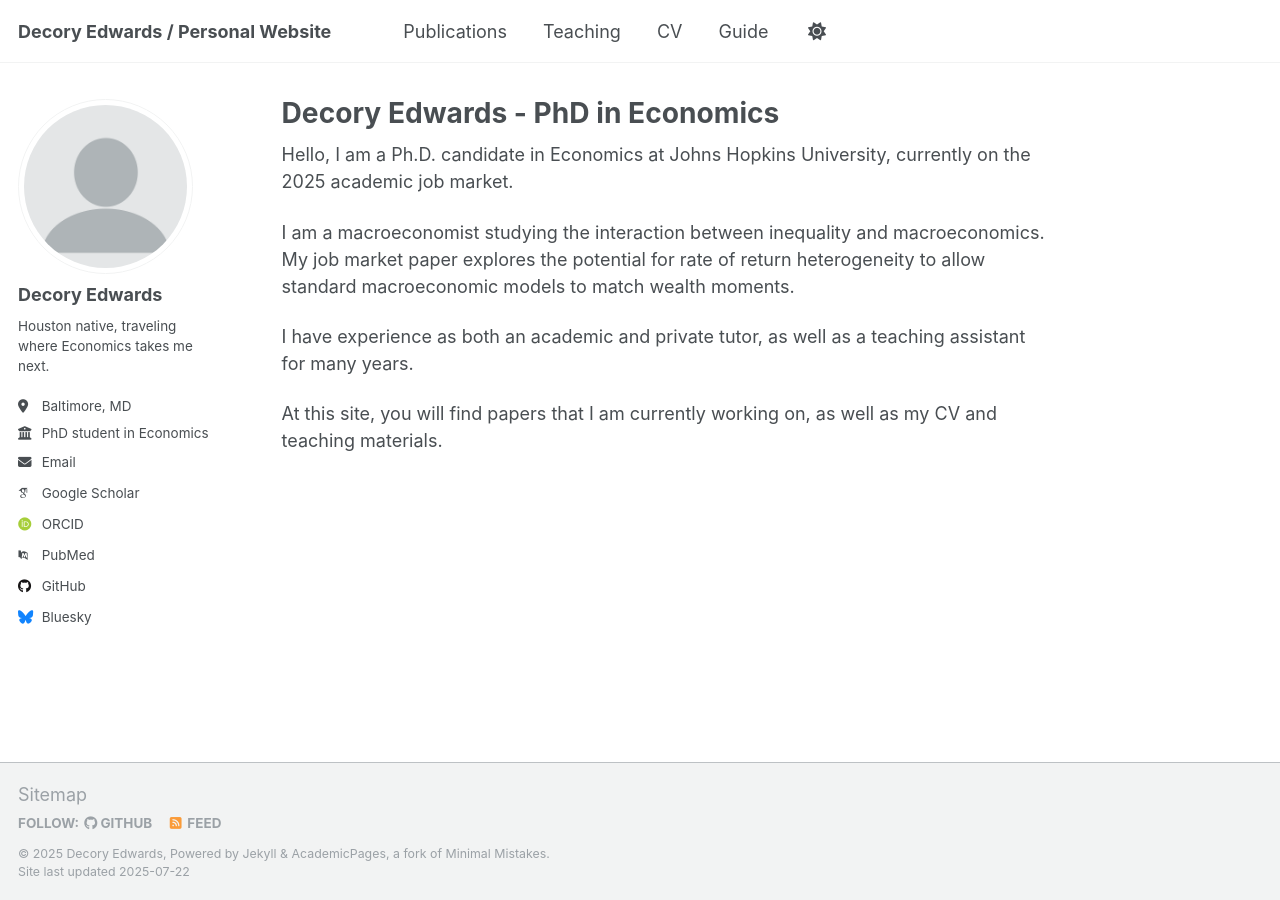
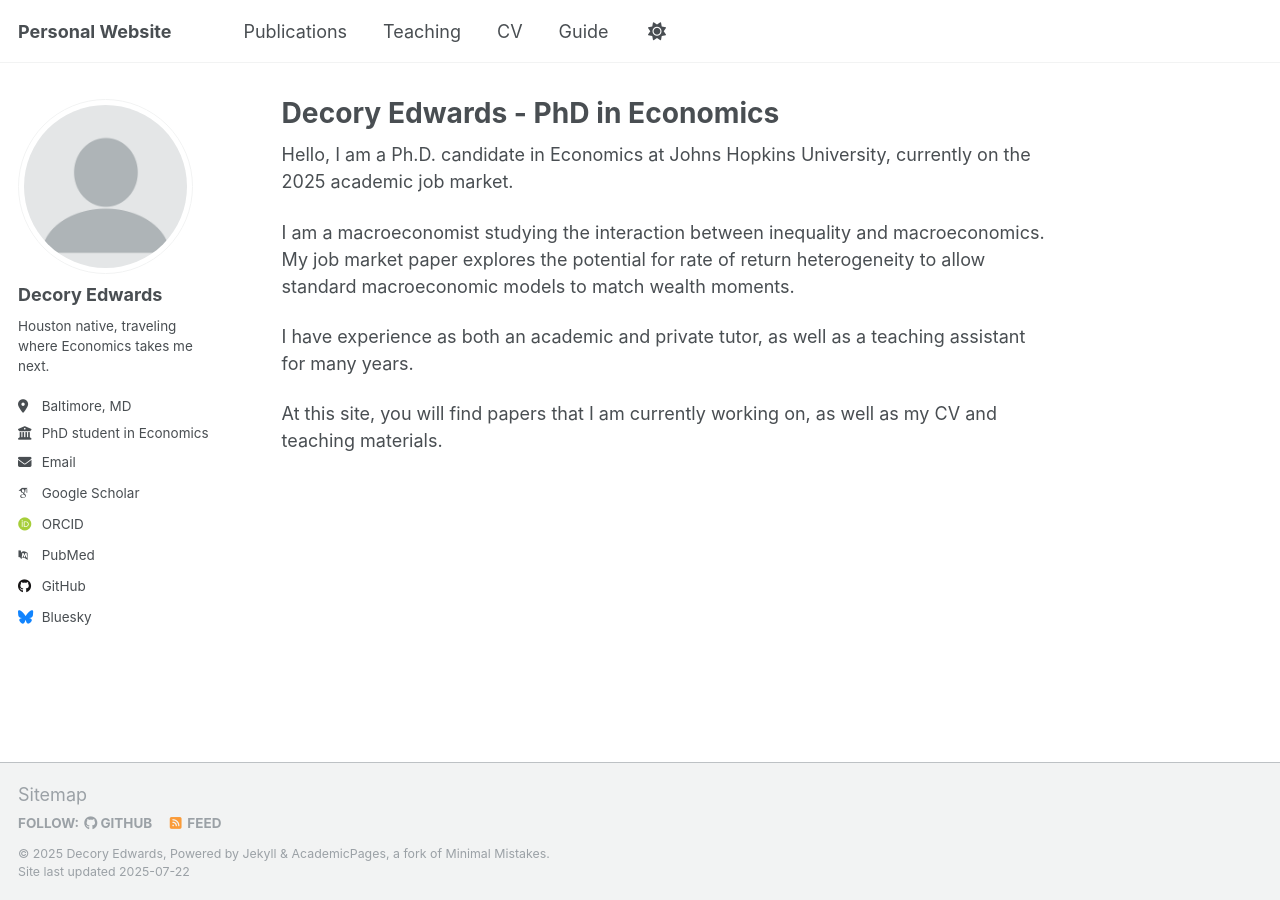
Before and after one commit to dedwar65/dedwar65.github.io, a Jekyll site: the page built from _pages/about.md, in a window 1280 px wide. Built offline with Jekyll 4.4.1, drawn with Linux system fonts in a browser that asks for light colours; some web fonts are replaced.

Commit message:
Update _config.yml

```diff
--- a/_config.yml
+++ b/_config.yml
@@ -9,7 +9,7 @@
 # Basic Site Settings
 locale                   : "en-US"
 site_theme               : "default"
-title                    : "Decory Edwards / Personal Website"
+title                    : "Personal Website"
 title_separator          : "-"
 name                     : &name "Decory Edwards"
 description              : &description "This is a site which holds all of my relevant information regarding my academic career."
```
